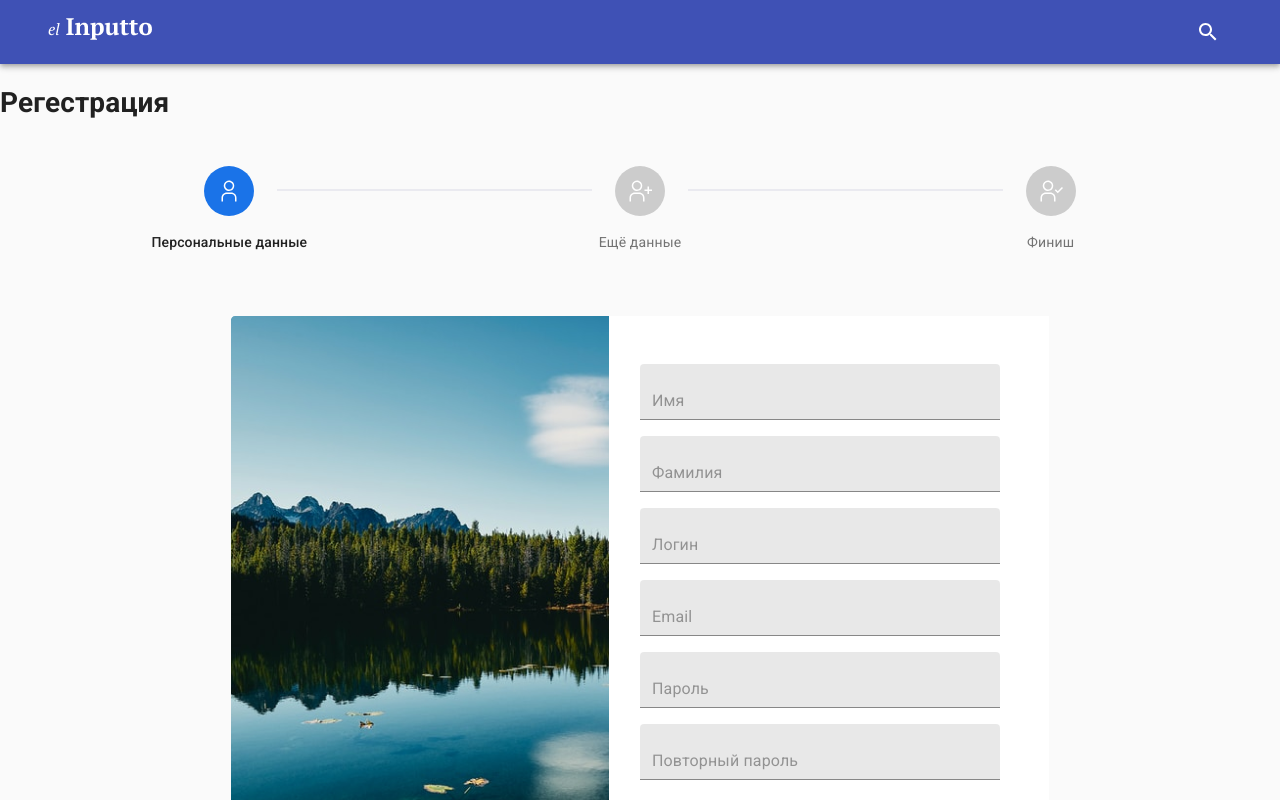
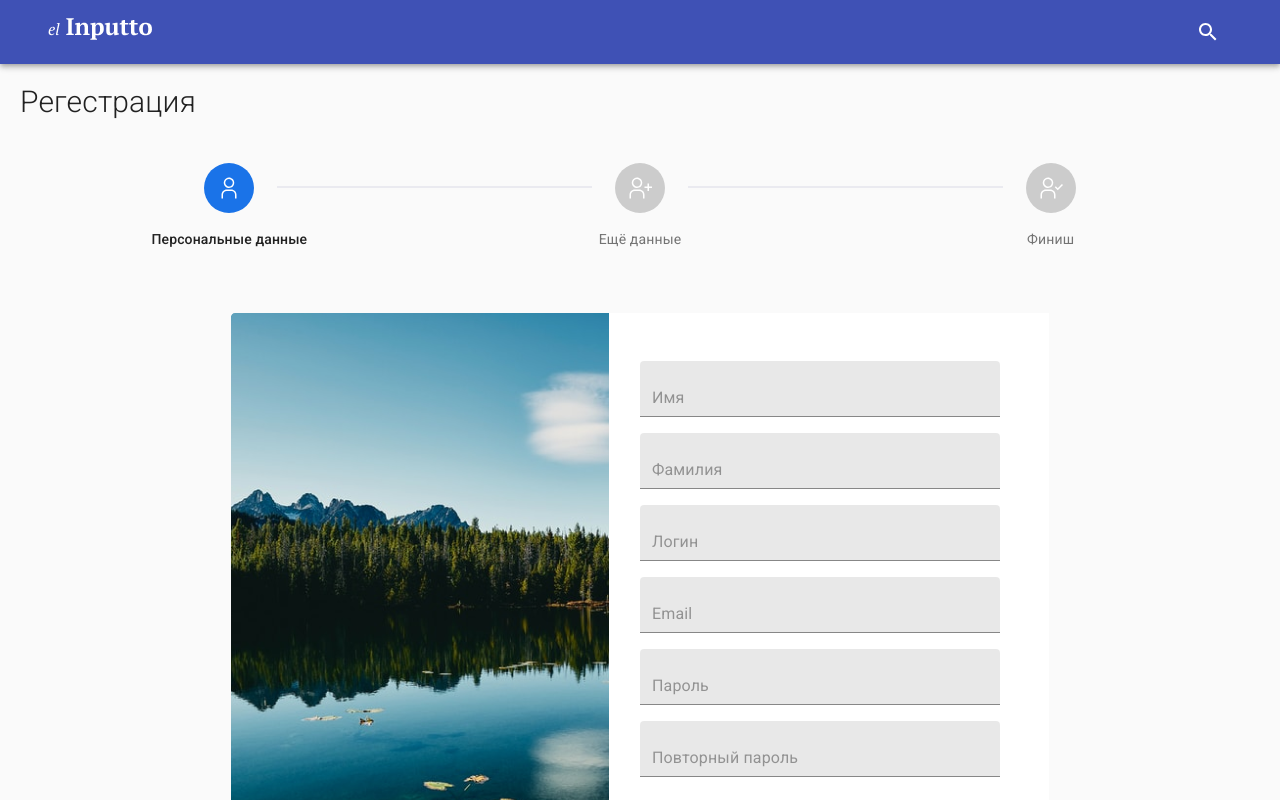
Before and after one commit to Arsenhyk/inputto, a React (Create React App) app: page / in a window 1280 px wide. Shown: the top 800 px of the page. Built offline with nearby package versions, Linux system fonts and the light colour scheme.

Commit message:
add text

```diff
--- a/src/Components/CheckIn.js
+++ b/src/Components/CheckIn.js
@@ -61,12 +61,7 @@ const useColorlibStepIconStyles = makeStyles({
     backgroundColor: '#4CAF50'
   },
 
-  textCheck: {
-    fontWeight: '300',
-    fontSize: '30px',
-    lineHeight: '35px',
-    margin: '20px',
-  }
+
 });
 
 // icon
@@ -127,6 +122,12 @@ const useStyles = makeStyles((theme) => ({
     marginTop: theme.spacing(1),
     marginBottom: theme.spacing(1),
   },
+  textCheck: {
+    fontWeight: '300',
+    fontSize: '30px',
+    lineHeight: '35px',
+    margin: '20px',
+  }
 }));
 
 
```
